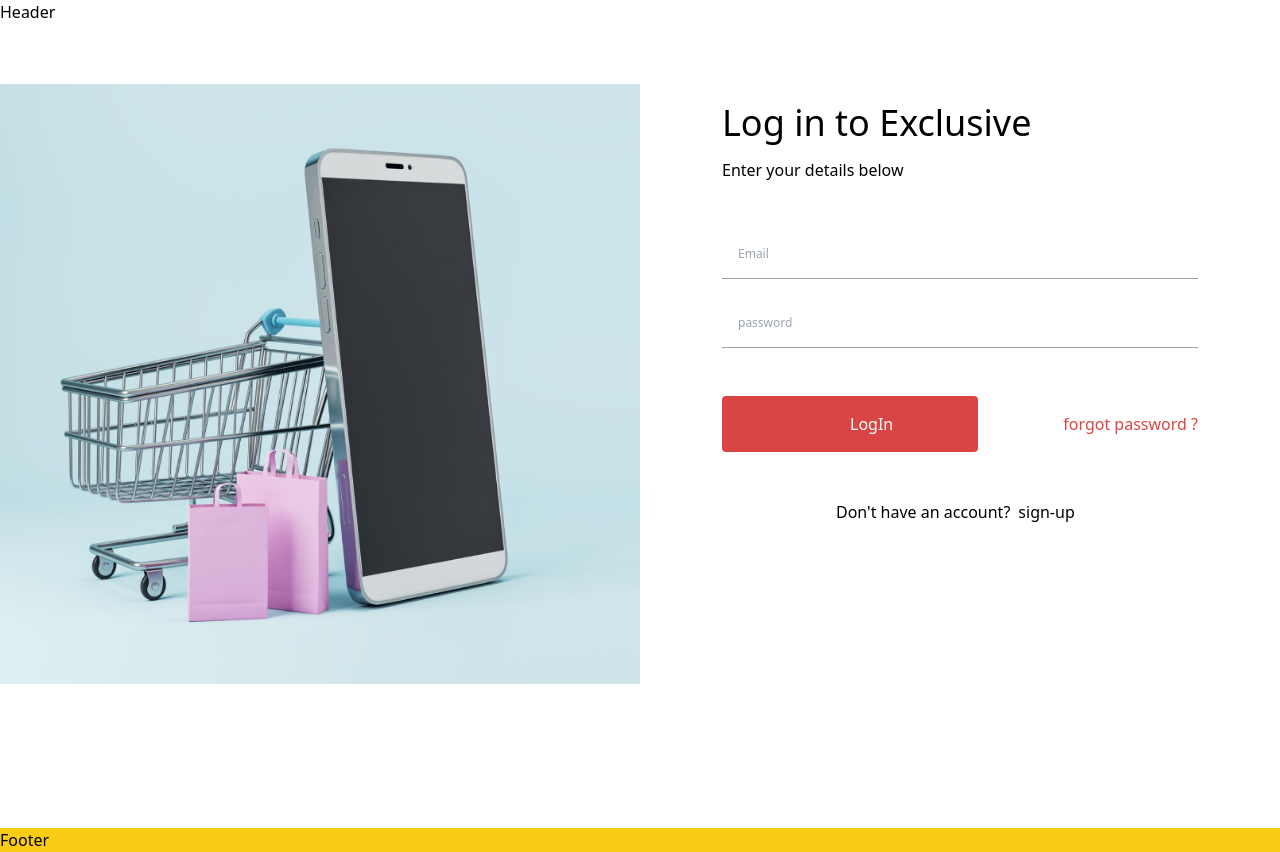
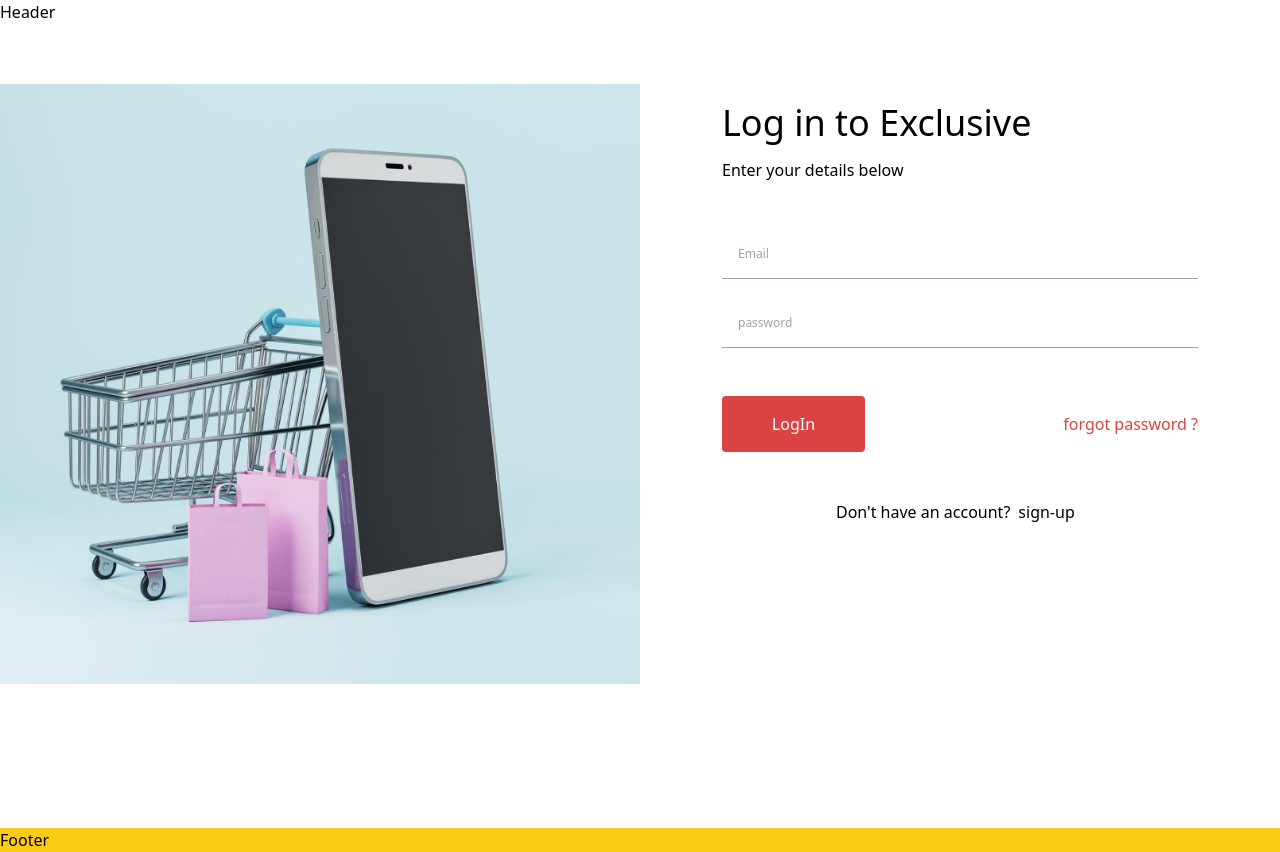
Before and after one commit to codegiyu/e-commerce-mini, a React (Vite) app: page /login in a window 1280 px wide. Built offline with nearby package versions, Linux system fonts and the light colour scheme.

Commit message:
fixed bug on login button

```diff
--- a/src/pages/auth/LoginPage.tsx
+++ b/src/pages/auth/LoginPage.tsx
@@ -30,8 +30,8 @@
           <button
             type="submit"
             className="bg-[#DB4444] py-4
-            lg:px-32 rounded-sm
-             text-white text-[16px] font-medium w-[143px]"
+            lg:px-30 rounded-sm
+             text-white text-[16px] font-medium  w-[143px]"
           >
             LogIn
           </button>
```
